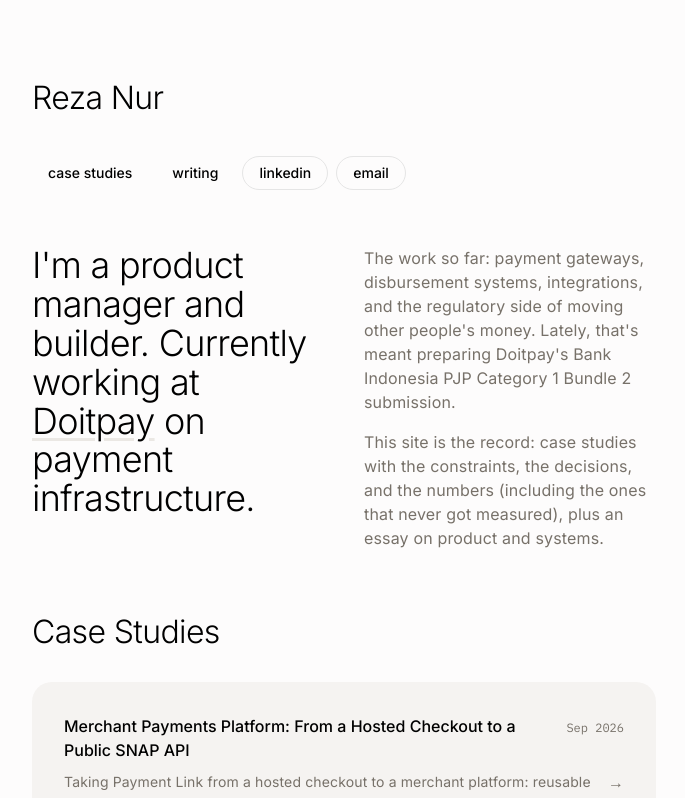
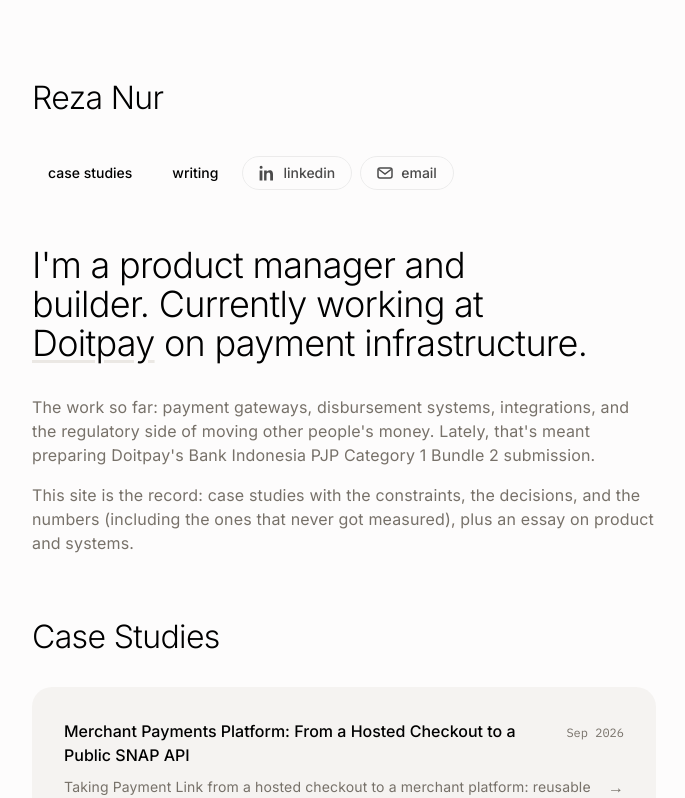
Before and after one commit to RezaYes98/personal-portfolio, a Next.js app: page / in a window 1280 px wide. Shown: the top 798 px of the page, without its empty margins (296-981 px from the left). Built offline with nearby package versions, Linux system fonts and the light colour scheme.

Commit message:
Stacked hero, ink pill marks, quiet motion (§12)

```diff
--- a/app/globals.css
+++ b/app/globals.css
@@ -140,3 +140,64 @@
     padding: 2rem;
   }
 }
+
+@media (prefers-reduced-motion: no-preference) {
+  html.js .reveal {
+    opacity: 0;
+  }
+
+  html.js .reveal[data-inview] {
+    animation: rise 450ms cubic-bezier(0.22, 1, 0.36, 1) forwards;
+    animation-delay: var(--stagger, 0ms);
+  }
+
+  @keyframes rise {
+    from {
+      opacity: 0;
+      transform: translateY(10px);
+    }
+    to {
+      opacity: 1;
+      transform: translateY(0);
+    }
+  }
+
+  .pill {
+    transition:
+      color 150ms,
+      background-color 150ms,
+      transform 100ms cubic-bezier(0.22, 1, 0.36, 1);
+  }
+
+  .pill:active {
+    transform: scale(0.98);
+  }
+
+  [data-base-ui-portal] [role='dialog'] {
+    transition:
+      opacity 250ms cubic-bezier(0.22, 1, 0.36, 1),
+      scale 250ms cubic-bezier(0.22, 1, 0.36, 1);
+  }
+
+  [data-base-ui-portal] [role='dialog'][data-starting-style] {
+    opacity: 0;
+    scale: 0.97;
+  }
+
+  [data-base-ui-portal] [role='dialog'][data-ending-style] {
+    opacity: 0;
+    scale: 0.98;
+  }
+
+  [data-base-ui-portal] .backdrop-cream[data-open] {
+    opacity: 0.97;
+  }
+
+  [data-base-ui-portal] .backdrop-cream[data-starting-style] {
+    opacity: 0;
+  }
+
+  [data-base-ui-portal] .backdrop-cream[data-ending-style] {
+    opacity: 0;
+  }
+}
--- a/app/page.tsx
+++ b/app/page.tsx
@@ -1,4 +1,5 @@
 import Link from 'next/link'
+import { Reveal } from '@/components/reveal'
 import { getCaseStudies } from '@/lib/markdown'
 import { format } from 'date-fns'
 
@@ -7,7 +8,8 @@
 
   return (
     <div>
-      <section className="mb-16 grid gap-8 min-[640px]:grid-cols-2 min-[640px]:gap-10">
+      <section className="mb-16 grid gap-8">
+        <Reveal>
           <p className="t-display text-ink">
             I'm a product manager and builder. Currently working at{' '}
             <a
@@ -20,6 +22,8 @@
             </a>{' '}
             on payment infrastructure.
           </p>
+        </Reveal>
+        <Reveal index={1}>
           <div>
             <p className="t-body mb-4 text-smoke">
               The work so far: payment gateways, disbursement systems,
@@ -33,18 +37,22 @@
               measured), plus an essay on product and systems.
             </p>
           </div>
+        </Reveal>
       </section>
 
       <section className="mb-16">
+        <Reveal index={2}>
           <h2 className="t-page mb-8">Case Studies</h2>
+        </Reveal>
         <div className="space-y-8">
-          {caseStudies.map((caseStudy) => {
+          {caseStudies.map((caseStudy, i) => {
             const { frontmatter, slug } = caseStudy
             const href = frontmatter.external_url || `/case-studies/${slug}`
             const isExternal = !!frontmatter.external_url
 
             return (
-              <article key={slug} className="card-study">
+              <Reveal key={slug} index={3 + i}>
+                <article className="card-study">
                   <a
                     href={href}
                     {...(isExternal
@@ -70,6 +78,7 @@
                     </div>
                   </a>
                 </article>
+              </Reveal>
             )
           })}
         </div>
--- a/components/figure-lightbox.tsx
+++ b/components/figure-lightbox.tsx
@@ -25,7 +25,7 @@
         />
       </Dialog.Trigger>
       <Dialog.Portal>
-        <Dialog.Backdrop className="fixed inset-0 z-50 bg-[#fdfcfc]/[0.97]" />
+        <Dialog.Backdrop className="backdrop-cream fixed inset-0 z-50 bg-[#fdfcfc] opacity-0 transition-opacity duration-200" />
         <Dialog.Viewport className="fixed inset-0 z-50 flex items-center justify-center overflow-y-auto p-6">
           <Dialog.Popup className="relative flex max-w-full flex-col items-center">
             <Dialog.Title className="sr-only">{alt}</Dialog.Title>
--- a/components/header.tsx
+++ b/components/header.tsx
@@ -1,5 +1,36 @@
 import Link from 'next/link'
 import { NavLink } from '@/components/nav-link'
+
+function LinkedInMark() {
+  return (
+    <svg
+      width="16"
+      height="16"
+      viewBox="0 0 16 16"
+      fill="currentColor"
+      aria-hidden="true"
+    >
+      <path d="M3.6 2.2a1.5 1.5 0 1 1-3 0 1.5 1.5 0 0 1 3 0M.6 5.4h2.8v10H.6v-10m4.5 0h2.7v1.4h.1c.4-.7 1.3-1.5 2.7-1.5 2.9 0 3.4 1.9 3.4 4.4v5.7h-2.8v-5c0-1.2 0-2.8-1.7-2.8s-2 1.3-2 2.7v5.1H5.1v-10" />
+    </svg>
+  )
+}
+
+function EmailMark() {
+  return (
+    <svg
+      width="16"
+      height="16"
+      viewBox="0 0 16 16"
+      fill="none"
+      stroke="currentColor"
+      strokeWidth="1.5"
+      aria-hidden="true"
+    >
+      <rect x="1" y="3" width="14" height="10" rx="2" />
+      <path d="m2 4.5 6 4.5 6-4.5" />
+    </svg>
+  )
+}
 
 export function Header() {
   return (
@@ -16,14 +47,16 @@
           href="https://linkedin.com/in/reza-nur"
           target="_blank"
           rel="noopener noreferrer"
-          className="pill border border-[#e5e5e5] bg-eggshell px-4 py-1.5 text-ink transition-colors hover:bg-taupe"
+          className="pill inline-flex items-center gap-2 border border-[#e5e5e5] bg-eggshell px-4 py-1.5 text-ink opacity-70 transition-colors hover:bg-taupe hover:opacity-100"
         >
+          <LinkedInMark />
           linkedin
         </a>
         <a
           href="mailto:rezayes98@gmail.com"
-          className="pill border border-[#e5e5e5] bg-eggshell px-4 py-1.5 text-ink transition-colors hover:bg-taupe"
+          className="pill inline-flex items-center gap-2 border border-[#e5e5e5] bg-eggshell px-4 py-1.5 text-ink opacity-70 transition-colors hover:bg-taupe hover:opacity-100"
         >
+          <EmailMark />
           email
         </a>
       </nav>
--- /dev/null
+++ b/components/reveal.tsx
@@ -0,0 +1,48 @@
+'use client'
+
+import { useEffect, useRef, useState, type CSSProperties, type ReactNode } from 'react'
+
+export function Reveal({
+  index = 0,
+  children,
+}: {
+  index?: number
+  children: ReactNode
+}) {
+  const ref = useRef<HTMLDivElement>(null)
+  const [inView, setInView] = useState(false)
+
+  useEffect(() => {
+    const el = ref.current
+    if (!el) return
+    document.documentElement.classList.add('js')
+    if (typeof IntersectionObserver === 'undefined') {
+      setInView(true)
+      return
+    }
+    const io = new IntersectionObserver(
+      (entries) => {
+        for (const entry of entries) {
+          if (entry.isIntersecting) {
+            setInView(true)
+            io.disconnect()
+          }
+        }
+      },
+      { threshold: 0.1 }
+    )
+    io.observe(el)
+    return () => io.disconnect()
+  }, [])
+
+  return (
+    <div
+      ref={ref}
+      data-inview={inView || undefined}
+      style={{ '--stagger': `${index * 70}ms` } as CSSProperties}
+      className="reveal"
+    >
+      {children}
+    </div>
+  )
+}
```
Lines whose indentation alone changed are shown as unchanged.
